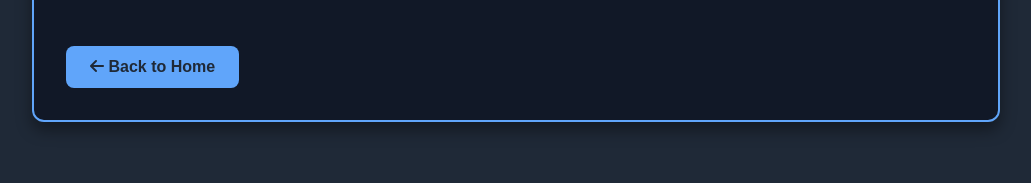
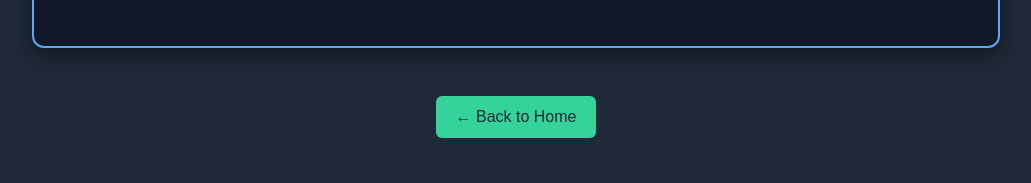
Before and after one commit to ByteForgeRobotics/Website, a plain HTML site: page mission.html in a window 1280 px wide. Shown: the part 757-940 px from the top of the page, without its empty margins (124-1155 px from the left). Drawn offline with Linux system fonts and the light colour scheme.

Commit message:
Update mission.html

```diff
--- a/mission.html
+++ b/mission.html
@@ -60,24 +60,20 @@
       line-height: 1.7;
     }
 
-    .back-button {
+    a.button-back {
       display: inline-block;
-      margin-top: 2rem;
-      padding: 0.75rem 1.5rem;
-      background-color: #60a5fa;
+      margin-top: 3rem;
+      padding: 0.75rem 1.25rem;
+      background-color: #34d399;
       color: #1f2937;
-      font-weight: bold;
-      border: none;
-      border-radius: 0.5rem;
-      cursor: pointer;
       text-decoration: none;
+      border-radius: 0.375rem;
       transition: all 0.3s ease;
     }
 
-    .back-button:hover {
+    a.button-back:hover {
       background-color: white;
-      color: #1f2937;
-      transform: translateY(-3px);
+      color: #111827;
     }
 
     footer {
@@ -136,10 +132,10 @@
     <p>
       We strive to make STEM accessible to all. Through outreach events, workshops, and mentorship, we aim to share our passion for robotics with the community and inspire future innovators.
     </p>
-
-    <a href="index.html" class="back-button"><i class="fas fa-arrow-left"></i> Back to Home</a>
   </section>
-
+  <div style="text-align: center;">
+    <a class="button-back" href="index.html">← Back to Home</a>
+  </div>
   <footer>
     <h2>Contact Us</h2>
     <p>Have questions or want to get involved? Reach out at
```
